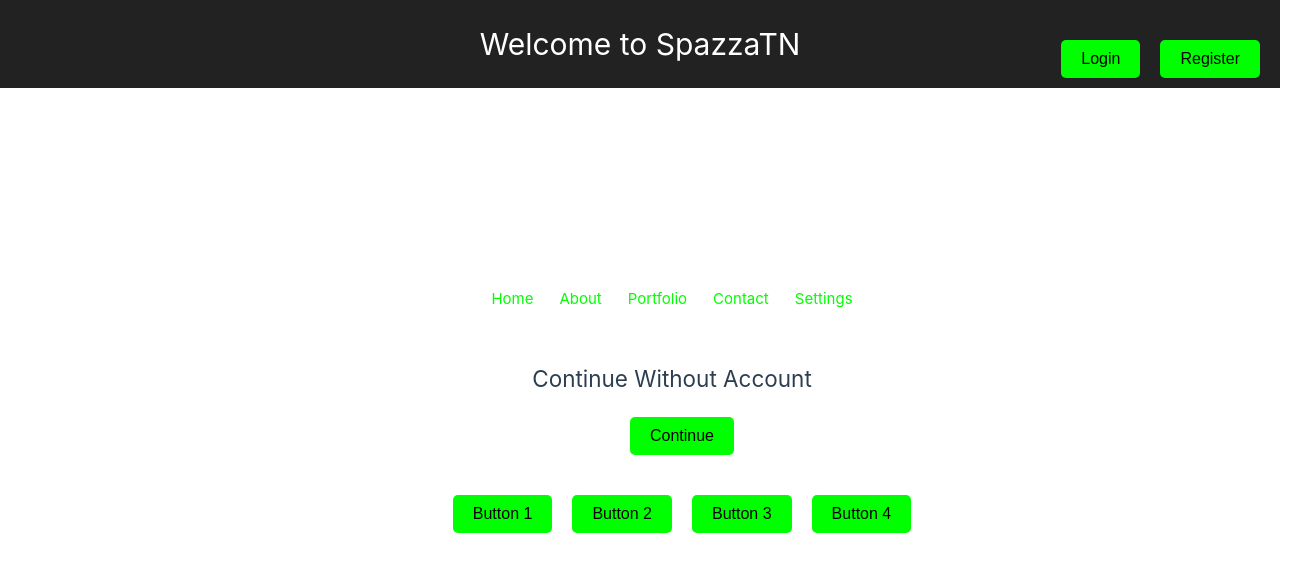
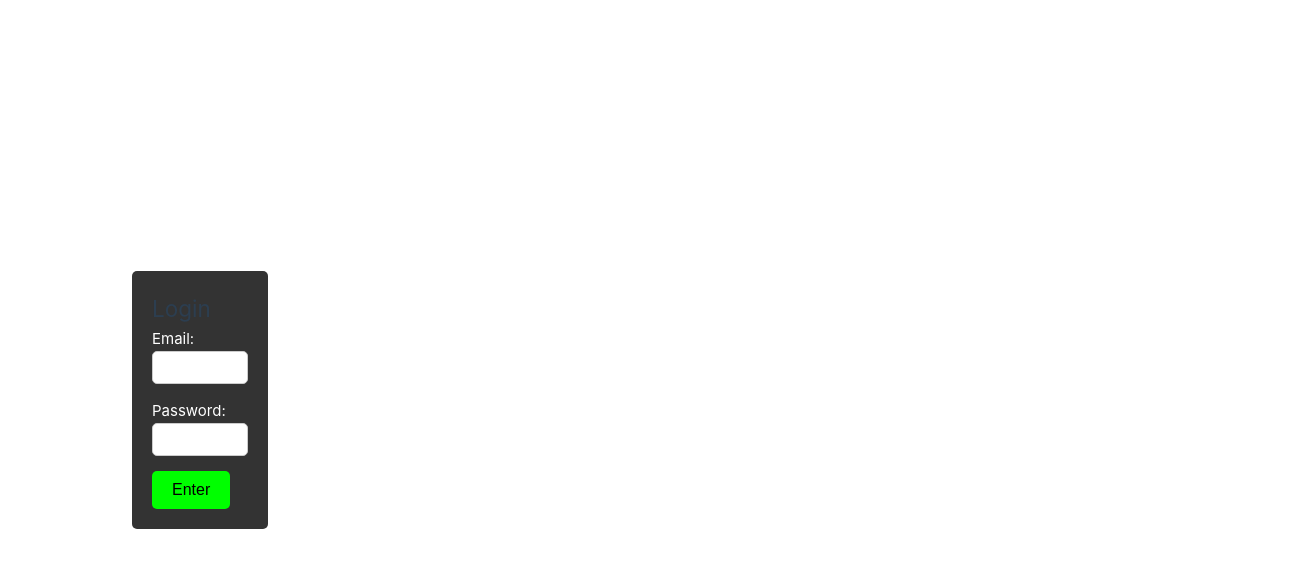
Before and after one commit to andreapedrini01/Ingegneria-del-Software, a Vue app in the folder vue-project/: page /login in a window 1280 px wide. Shown: the top 572 px of the page, 1312 px wide, since content can reach past the window. Built offline with nearby package versions, Linux system fonts and the light colour scheme.

Commit message:
Add MainPage component and update router configuration

```diff
--- a/vue-project/src/App.vue
+++ b/vue-project/src/App.vue
@@ -1,177 +1,18 @@
 <template>
-  <div>
-    <div class="header">
-      <h1>Welcome to SpazzaTN</h1>
-      <div class="login-area">
-        <button class="button login" @click="handleLogin">Login</button>
-        <button class="button register" @click="handleRegister">Register</button>
-      </div>
-    </div>
-    <div class="container">
-      <div class="menu">
-        <RouterLink to="/">Home</RouterLink>
-        <a href="#">About</a>
-        <a href="#">Portfolio</a>
-        <a href="#">Contact</a>
-        <a href="#">Settings</a>
-      </div>
-
-      <!-- <div class="section login-area">
-        <h2>Login</h2>
-        <button class="button login" @click="handleLogin">Login</button>
-      </div>-->
-
-      <!-- Include the LoginWindow component -->
-      <!--<login-window v-if="showLogin" />-->
-      <login-window v-if="showLogin" @login-success="handleLoginSuccess" />
-      <user-profile v-if="isLoggedIn" :username="loggedInUsername" />
-
-      <!--<div class="section register-area">
-        <h2>Register</h2>
-        <button class="button register" @click="handleRegister">Register</button>
-      </div>-->
-
-      <register-window v-if="showRegister" @register="handleRegister" />
-
-      <div class="section continue-without-account">
-        <h2>Continue Without Account</h2>
-        <button class="button continue" @click="handleContinue">Continue</button>
-      </div>
-
-      <div class="menu">
-        <button class="button">Button 1</button>
-        <button class="button">Button 2</button>
-        <button class="button">Button 3</button>
-        <button class="button">Button 4</button>
-      </div>
-    </div>
+  <div id="app">
+    <router-view></router-view>
   </div>
 </template>
 
 <script>
-import LoginWindow from './components/LoginWindow.vue';
-import RegisterWindow from './components/RegisterWindow.vue';
-import UserProfile from './components/UserProfile.vue';
-import axios from 'axios';
-import LoginPage from './components/LoginPage.vue';
-import {ref, onMounted} from 'vue';
-
 export default {
   name: 'App',
-  components: {
-    LoginWindow,
-    RegisterWindow,
-    UserProfile,
-    LoginPage
-  },
-  methods: {
-    handleLogin() {
-      //naviga alla pagina di login
-      this.$router.push('/login');
-      this.showRegister = false;
-      this.showLogin = true;
-    },
-    handleLoginSuccess(username) {
-      // Imposta lo stato di accesso e il nome utente dell'utente loggato
-      this.isLoggedIn = true;
-      this.loggedInUsername = username;
-      // Chiudi la finestra di login
-      this.showLogin = false;
-    },
-    handleRegister() {
-      this.$router.push('/register');
-      this.showLogin = false;
-      this.showRegister = true;
-    },
-    handleContinue() {
-      //alert('Continue button clicked!');
-      // Chiudi la finestra di login
-      this.$router.push('/');
-      this.showLogin = false;
-      this.showRegister = false;
-    }
-  },
-  data() {
-    return {
-      showLogin: false,
-      showRegister: false,
-      email: '',
-      password: '',
-      username: '',
-      isLoggedIn: false,
-      loggedInUsername: '' // Memorizza il nome utente dell'utente loggato
-    };
-  }
 }
 </script>
 
-
-<style scoped>
-  body {
-    width: 100%;
-    height: 100%;
-    font-family: Arial, sans-serif;
-    background-color: #111;
-    color: #fff;
-    margin: 0;
-    padding: 0;
-    box-sizing: border-box;
-  }
-
-  .header {
-    position: fixed;
-    top: 0;
-    left: 0;
-    width: 100%;
-    display: flex;
-    justify-content: center;
-    background-color: #222;
-    color: #ffffff;
-    padding: 20px;
-    box-sizing: border-box;
-  }
-
-  .container {
-    width: 100vw; /* Larghezza al 100% dello schermo */
-    padding: 0; /* Rimuovi il padding per far coincidere il bordo con il bordo dello schermo */
-    box-sizing: border-box; /* Mantieni il box-sizing */
-  }
-
-  .menu {
-    text-align: center;
-    margin-top: 20px;
-  }
-
-  .menu a {
-    color: #00ff00;
-    text-decoration: none;
-    margin: 0 10px;
-  }
-
-  .section {
-    text-align: center;
-    margin-top: 50px;
-  }
-
-  .button {
-    background-color: #00ff00;
-    color: #000;
-    padding: 10px 20px;
-    border: none;
-    border-radius: 5px;
-    font-size: 16px;
-    cursor: pointer;
-    margin-top: 20px;
-    margin-left: 20px;
-    display: inline-block;
-  }
-
-  .button:hover {
-    background-color: #00cc00;
-  }
-
-  .header .login-area {
-    position: absolute;
-    right: 20px;
-  }
+<style>
+#app {
+  width: 100%;
+  height: 100%;
+}
 </style>
--- /dev/null
+++ b/vue-project/src/components/MainPage.vue
@@ -0,0 +1,101 @@
+<template>
+    <div>
+      <div class="header">
+        <h1>Welcome to SpazzaTN</h1>
+        <div class="login-area">
+          <button class="button login" @click="handleLogin">Login</button>
+          <button class="button register" @click="handleRegister">Register</button>
+        </div>
+      </div>
+      <div class="container">
+        <router-view></router-view> <!-- Componente visualizzato dinamicamente in base alla rotta -->
+      </div>
+    </div>
+  </template>
+
+  <script>
+  export default {
+    name: 'MainPage',
+    methods: {
+      handleLogin() {
+        // Navigazione alla pagina di login
+        this.$router.push('/login');
+      },
+      handleRegister() {
+        // Navigazione alla pagina di registrazione
+        this.$router.push('/register');
+      }
+    }
+  }
+  </script>
+
+
+  <style scoped>
+  body {
+    width: 100%;
+    height: 100%;
+    font-family: Arial, sans-serif;
+    background-color: #111;
+    color: #fff;
+    margin: 0;
+    padding: 0;
+    box-sizing: border-box;
+  }
+
+  .header {
+    position: fixed;
+    top: 0;
+    left: 0;
+    width: 100%;
+    display: flex;
+    justify-content: center;
+    background-color: #222;
+    color: #ffffff;
+    padding: 20px;
+    box-sizing: border-box;
+  }
+
+  .container {
+    width: 100vw; /* Larghezza al 100% dello schermo */
+    padding: 0; /* Rimuovi il padding per far coincidere il bordo con il bordo dello schermo */
+    box-sizing: border-box; /* Mantieni il box-sizing */
+  }
+
+  .menu {
+    text-align: center;
+    margin-top: 20px;
+  }
+
+  .menu a {
+    color: #00ff00;
+    text-decoration: none;
+    margin: 0 10px;
+  }
+
+  .section {
+    text-align: center;
+    margin-top: 50px;
+  }
+
+  .button {
+    background-color: #00ff00;
+    color: #000;
+    padding: 10px 20px;
+    border: none;
+    border-radius: 5px;
+    font-size: 16px;
+    cursor: pointer;
+    margin-top: 20px;
+    margin-left: 20px;
+    display: inline-block;
+  }
+
+  .button:hover {
+    background-color: #00cc00;
+  }
+
+  .header .login-area {
+    position: absolute;
+    right: 20px;
+  }
+</style>
--- a/vue-project/src/router.js
+++ b/vue-project/src/router.js
@@ -2,9 +2,10 @@ import { createRouter, createWebHistory } from 'vue-router'
 import App from './App.vue'
 import LoginWindow from './components/LoginWindow.vue'
 import RegisterWindow from './components/RegisterWindow.vue'
+import MainPage from './components/MainPage.vue';
 
 const routes = [
-  { path: '/', component: App, name: 'App'},
+  { path: '/', component: MainPage},
   { path: '/login', component: LoginWindow, name: 'LoginWindow'},
   {path: '/register', component: RegisterWindow, name: 'RegisterWindow'},
 ]
```
